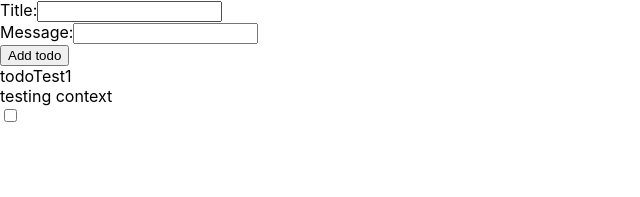
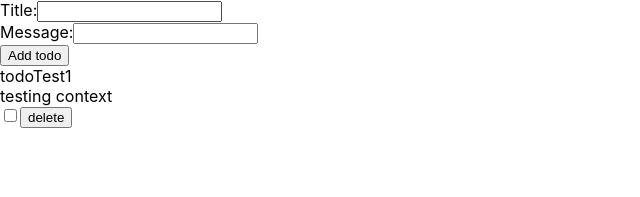
Before and after one commit to Siravian-index/todo-react-ts, a React (Vite) app: page / in a window 1280 px wide. Shown: the top 197 px of the page, without its empty margins (0-640 px from the left). Built offline with nearby package versions, Linux system fonts and the light colour scheme.

Commit message:
ADD---remove functionality

```diff
--- a/src/components/TodoList.tsx
+++ b/src/components/TodoList.tsx
@@ -11,18 +11,22 @@ const TodoList: React.FC = () => {
   const checkBox = (e: React.ChangeEvent<HTMLInputElement>, todo: todo) => {
     dispatch({ type: todoAction.UPDATE, payload: todo })
   }
+
+  const deleteOnClick = (e: React.MouseEvent<HTMLButtonElement, MouseEvent>, todo: todo) => {
+    dispatch({ type: todoAction.REMOVE, payload: todo })
+  }
+  // sort this based on the isDone key
   return (
-    <>
     <div>
       {todoList.map((t) => (
         <div key={t.id}>
           <div>{t.title}</div>
           <div>{t.message}</div>
           <input type='checkbox' checked={t.isDone} onChange={(e) => checkBox(e, t)} />
+          <button onClick={(e) => deleteOnClick(e, t)}>delete</button>
         </div>
       ))}
     </div>
-    </>
   )
 }
 
--- a/src/stateManagement/ContextProvider.tsx
+++ b/src/stateManagement/ContextProvider.tsx
@@ -16,6 +16,10 @@ const initialState: stateType = {
 const Context = React.createContext<contextType>({} as contextType)
 const ContextProvider: React.FC<Props> = ({ children }) => {
   const [state, dispatch] = React.useReducer(reducer, initialState)
+  React.useEffect(() => {
+    console.log('Use localStorage to save the todos and then read them from it')
+    console.log('TODOS: add styles, sort todos by isDone, save to localStorage')
+  }, [state])
   return <Context.Provider value={{ state, dispatch }}>{children}</Context.Provider>
 }
 
--- a/src/stateManagement/reducer.ts
+++ b/src/stateManagement/reducer.ts
@@ -13,7 +13,7 @@ function reducer(state: stateType, action: actionType) {
     case todoAction.ADD:
       return { ...state, todoList: [...state.todoList, payload] }
     case todoAction.REMOVE:
-      return state
+      return { ...state, todoList: state.todoList.filter((t) => t.id !== payload.id) }
     case todoAction.UPDATE:
       return {
         ...state,
```
Lines whose indentation alone changed are shown as unchanged.
